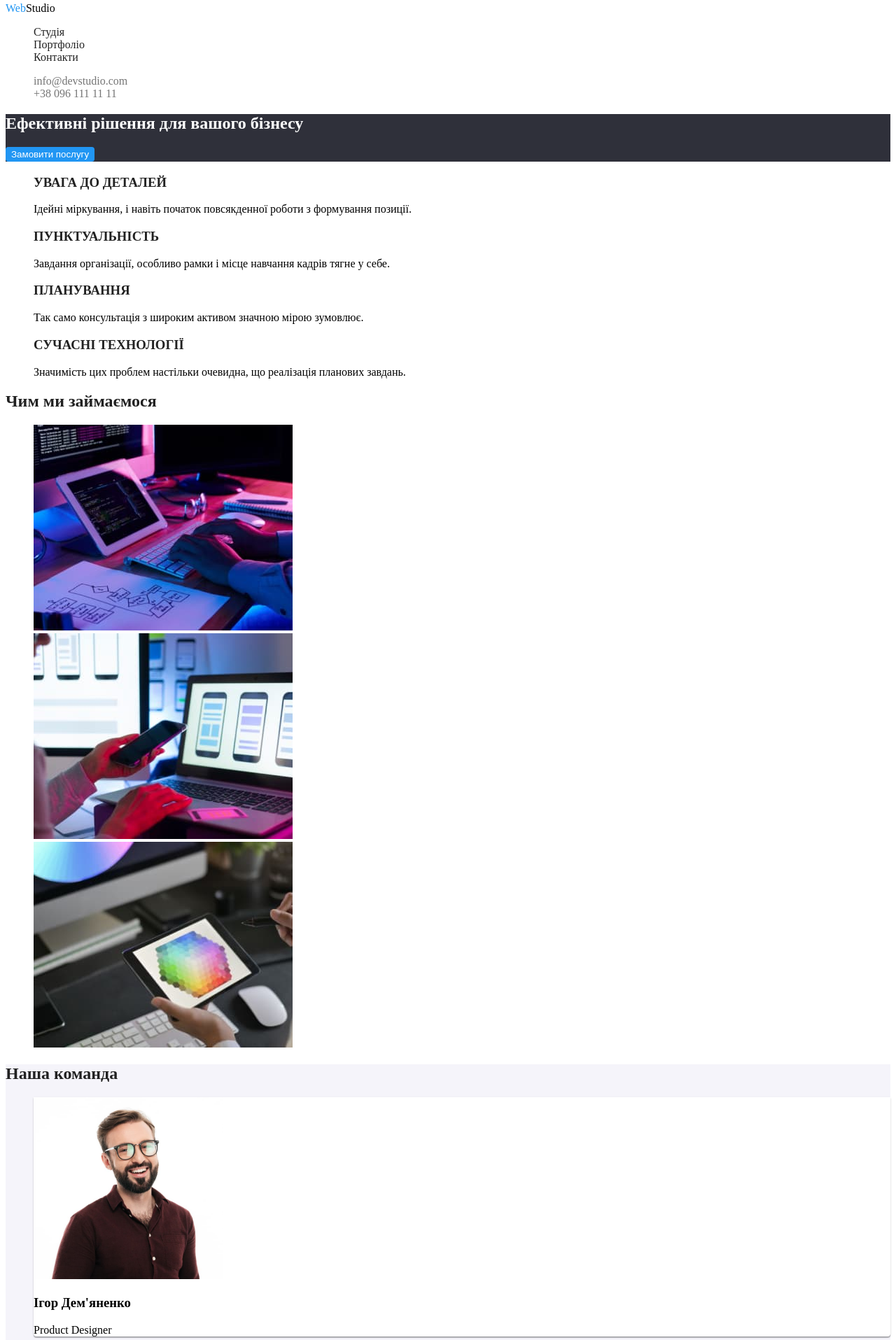
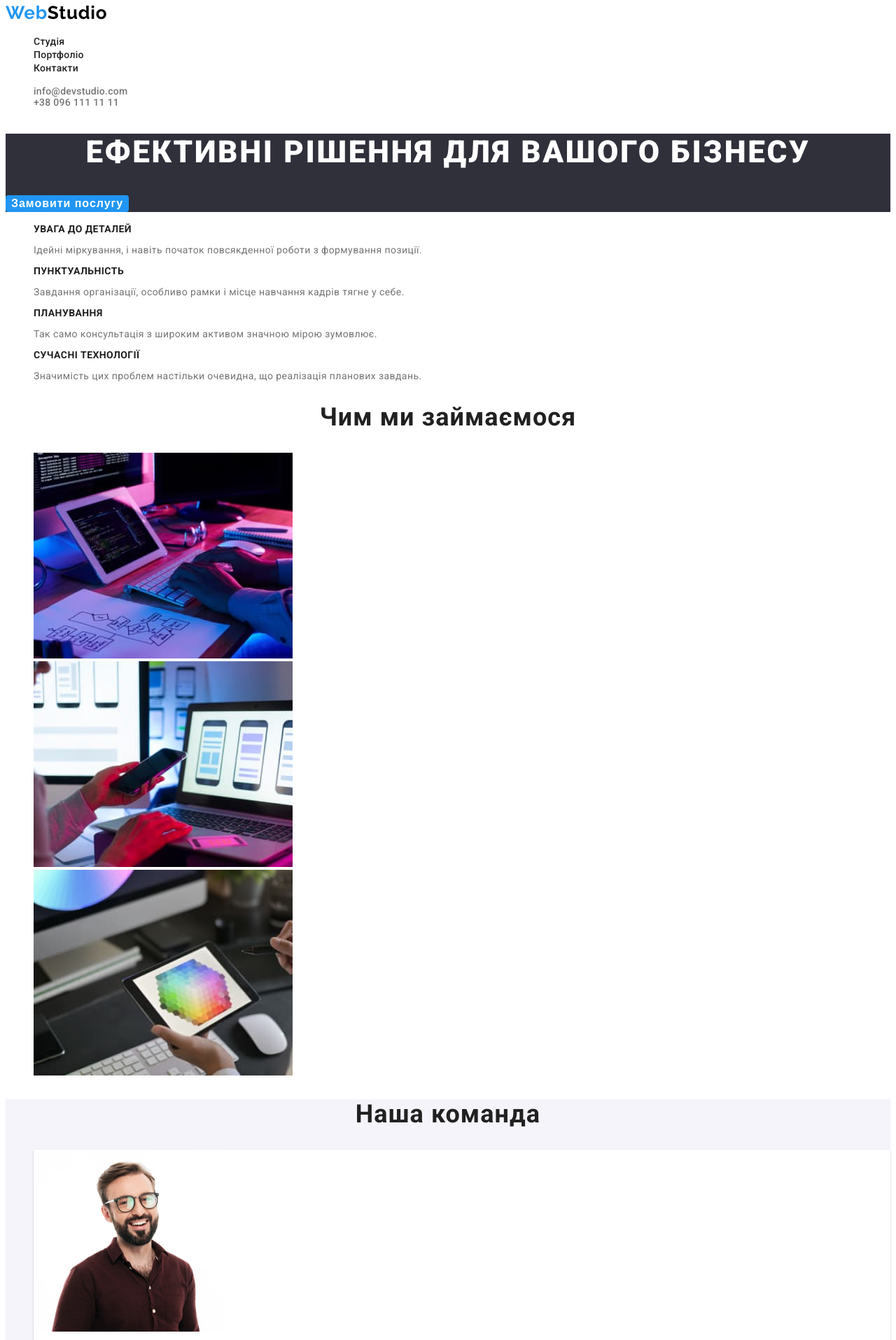
Before and after one commit to cryptobalis/goit-markup-hw-02, a plain HTML site: page index.html in a window 1280 px wide. Shown: the part 5-1920 px from the top of the page at 70% size. Drawn offline with Linux system fonts and the light colour scheme.

Commit message:
Налаштував шрифти

```diff
--- a/css/styles.css
+++ b/css/styles.css
@@ -3,18 +3,21 @@
   --title-text-color: #212121;
   --accent-color: #2196f3;
   --primary-white-color: #ffffff;
-  --buttons-bg-color: #F5F4FA;
-  --hero-bg-color: #2F303A;
+  --buttons-bg-color: #f5f4fa;
+  --hero-bg-color: #2f303a;
 }
 
 body {
-  background-color: var(--primary-white-color)
+  font-family: 'Roboto', 'Raleway', sans-serif;
   color: var(--primary-text-color);
+  background-color: var(--primary-white-color);
 }
 
 /* Text-decoration */
 
-.logo, .site-nav a, .contacts a {
+.logo,
+.site-nav a,
+.contacts a {
   text-decoration: none;
 }
 
@@ -29,8 +32,12 @@ body {
 /* Logo */
 
 .logo {
+  font-family: 'Raleway';
+  font-weight: 700;
+  font-size: 26px;
+  line-height: 1, 19;
+  letter-spacing: 0.03em;
   color: #000000;
-
 }
 .logo > span {
   color: var(--accent-color);
@@ -39,6 +46,10 @@ body {
 /* Navigation */
 
 .site-nav a {
+  font-weight: 500;
+  font-size: 14px;
+  line-height: 1, 14;
+  letter-spacing: 0.02em;
   color: var(--title-text-color);
 }
 .site-nav a:hover,
@@ -49,6 +60,10 @@ body {
 /* Contacts */
 
 .contacts {
+  font-weight: 500;
+  font-size: 14px;
+  line-height: 1, 14;
+  letter-spacing: 0.02em;
   color: var(--primary-text-color);
 }
 .contacts a:hover,
@@ -61,33 +76,137 @@ color: var(--accent-color);
 .hero {
   background-color: #2f303a;
 }
+
 .hero-title {
+  font-weight: 900;
+  font-size: 44px;
+  line-height: 1, 36;
+  text-align: center;
+  letter-spacing: 0.06em;
+  text-transform: uppercase;
   color: #ffffff;
 }
 
-
-/* Buttons */
-
 .button.primary {
+  font-weight: 700;
+  font-size: 16px;
+  line-height: 1, 875;
+  display: flex;
+  align-items: center;
+  text-align: center;
+  letter-spacing: 0.06em;
   background-color: #2196f3;
   color: #ffffff;
   border-color: transparent;
   border-radius: 4px;
+  cursor: pointer;
 }
 
 .button.primary:hover,
 .button.primary:focus {
-    background-color: #188CE8;
+  background-color: #188ce8;
   color: #ffffff;
 }
 
+/* Features */
+
+.title {
+  color: var(--title-text-color);
+}
+.feature-list .title {
+  font-weight: 700;
+  font-size: 14px;
+  line-height: 1, 14;
+  letter-spacing: 0.03em;
+  text-transform: uppercase;
+}
+
+.feature-text {
+  font-weight: 400;
+  font-size: 14px;
+  line-height: 1, 71;
+  letter-spacing: 0.03em;
+}
+
+/* Section */
+
+.section-title {
+  font-weight: 700;
+  font-size: 36px;
+  line-height: 1, 166;
+  text-align: center;
+  letter-spacing: 0.03em;
+  color: var(--title-text-color);
+}
+
+/* Team */
+
+.section.team {
+  background-color: var(--buttons-bg-color);
+}
+
+.teammate {
+  background-color: var(--primary-white-color);
+  box-shadow: 0px 1px 3px rgba(0, 0, 0, 0.12), 0px 1px 1px rgba(0, 0, 0, 0.14),
+    0px 2px 1px rgba(0, 0, 0, 0.2);
+  border-radius: 0px 0px 4px 4px;
+}
+
+.teammate .title {
+  font-weight: 500;
+  font-size: 16px;
+  line-height: 1, 1875;
+  text-align: center;
+  letter-spacing: 0.03em;
+}
+
+.position {
+  font-weight: 400;
+  font-size: 16px;
+  line-height: 1, 1875;
+  text-align: center;
+  letter-spacing: 0.03em;
+}
+/* Footer */
+
+.footer {
+  background-color: var(--hero-bg-color);
+}
+
+.footer > .logo {
+  color: var(--primary-white-color);
+}
+
+.address {
+  font-style: normal;
+  font-weight: 400;
+  font-size: 14px;
+  line-height: 1.7;
+  letter-spacing: 0.03em;
+  color: var(--primary-white-color);
+}
+.footer-contacts {
+  font-style: normal;
+  font-weight: 400;
+  font-size: 14px;
+  line-height: 1.7;
+  letter-spacing: 0.03em;
+  color: rgba(255, 255, 255, 0.6);
+}
+
+/* Portfolio */
 
 .button.secondary {
+  font-weight: 500;
+  font-size: 16px;
+  line-height: 1, 625;
+  text-align: center;
+  letter-spacing: 0.03em;
   background-color: var(--buttons-bg-color);
   color: var(--title-text-color);
   border-color: transparent;
   border-radius: 4px;
-
+  cursor: pointer;
 }
 .button.secondary:hover,
 .button.secondary:focus {
@@ -95,47 +214,17 @@ border-radius: 4px;
   background-color: var(--accent-color);
 }
 
-
-/* Section */
-
-.section-title {
+.project-name {
+  font-weight: 700;
+  font-size: 18px;
+  line-height: 2;
+  letter-spacing: 0.06em;
   color: var(--title-text-color);
 }
 
-/* features */
-
-.feature-list .title {
-  color: var(--title-text-color);
+.filter {
+  font-weight: 400;
+  font-size: 16px;
+  line-height: 1, 875;
+  letter-spacing: 0.03em;
 }
-
-/* Team */
-
-.section.team {
-    background-color: var(--buttons-bg-color);
-
-}
-
-.teammate {
-  background-color: var(--primary-white-color);
-  box-shadow: 0px 1px 3px rgba(0, 0, 0, 0.12), 0px 1px 1px rgba(0, 0, 0, 0.14), 0px 2px 1px rgba(0, 0, 0, 0.2);
-  border-radius: 0px 0px 4px 4px;
-}
-
-/* Footer */
-
-.footer {
-    background-color: var(--hero-bg-color);
-}
-
-.footer>.logo {
-color: var(--primary-white-color);
-}
-
-/* Address */
-
-.address {
-color: var(--primary-white-color)
-}
-.footer-contacts {
-    color: rgba(255, 255, 255, 0.6);
-}
--- a/index.html
+++ b/index.html
@@ -4,8 +4,14 @@
     <meta charset="UTF-8" />
     <meta http-equiv="X-UA-Compatible" content="IE=edge" />
     <meta name="viewport" content="width=device-width, initial-scale=1.0" />
+    <link rel="preconnect" href="https://fonts.googleapis.com" />
+    <link rel="preconnect" href="https://fonts.gstatic.com" crossorigin />
+    <link
+      href="https://fonts.googleapis.com/css2?family=Roboto:wght@400;500;700;900&family=Raleway:wght@700&display=swap"
+      rel="stylesheet"
+    />
+    <link rel="stylesheet" href="./css/styles.css" />
     <title>WebStudio</title>
-    <link rel="stylesheet" href="./css/styles.css" />
   </head>
   <body>
     <header>
@@ -39,19 +45,27 @@
         <ul class="list feature-list">
           <li>
             <h3 class="title">УВАГА ДО ДЕТАЛЕЙ</h3>
-            <p>Ідейні міркування, і навіть початок повсякденної роботи з формування позиції.</p>
+            <p class="feature-text">
+              Ідейні міркування, і навіть початок повсякденної роботи з формування позиції.
+            </p>
           </li>
           <li>
             <h3 class="title">ПУНКТУАЛЬНІСТЬ</h3>
-            <p>Завдання організації, особливо рамки і місце навчання кадрів тягне у себе.</p>
+            <p class="feature-text">
+              Завдання організації, особливо рамки і місце навчання кадрів тягне у себе.
+            </p>
           </li>
           <li>
             <h3 class="title">ПЛАНУВАННЯ</h3>
-            <p>Так само консультація з широким активом значною мірою зумовлює.</p>
+            <p class="feature-text">
+              Так само консультація з широким активом значною мірою зумовлює.
+            </p>
           </li>
           <li>
             <h3 class="title">СУЧАСНІ ТЕХНОЛОГІЇ</h3>
-            <p>Значимість цих проблем настільки очевидна, що реалізація планових завдань.</p>
+            <p class="feature-text">
+              Значимість цих проблем настільки очевидна, що реалізація планових завдань.
+            </p>
           </li>
         </ul>
       </section>
@@ -77,23 +91,23 @@
         <ul class="list">
           <li class="teammate">
             <img src="./images/teammate1.jpg" alt="Член_команди№1" width="270" height="260" />
-            <h3>Ігор Дем'яненко</h3>
-            <p>Product Designer</p>
+            <h3 class="title">Ігор Дем'яненко</h3>
+            <p class="position">Product Designer</p>
           </li>
           <li class="teammate">
             <img src="./images/teammate2.jpg" alt="Член_команди№2" width="270" height="260" />
-            <h3>Ольга Рєпіна</h3>
-            <p>Frontend Developer</p>
+            <h3 class="title">Ольга Рєпіна</h3>
+            <p class="position">Frontend Developer</p>
           </li>
           <li class="teammate">
             <img src="./images/teammate3.jpg" alt="Член_команди№3" width="270" height="260" />
-            <h3>Микола Тарасов</h3>
-            <p>Marketing</p>
+            <h3 class="title">Микола Тарасов</h3>
+            <p class="position">Marketing</p>
           </li>
           <li class="teammate">
             <img src="./images/teammate4.jpg" alt="Член_команди№4" width="270" height="260" />
-            <h3>Михайло Єрмаков</h3>
-            <p>UI Designer</p>
+            <h3 class="title">Михайло Єрмаков</h3>
+            <p class="position">UI Designer</p>
           </li>
         </ul>
       </section>
```
Also changed, not shown: portfolio.html (+25 -19 lines). Lines whose indentation alone changed are shown as unchanged.
